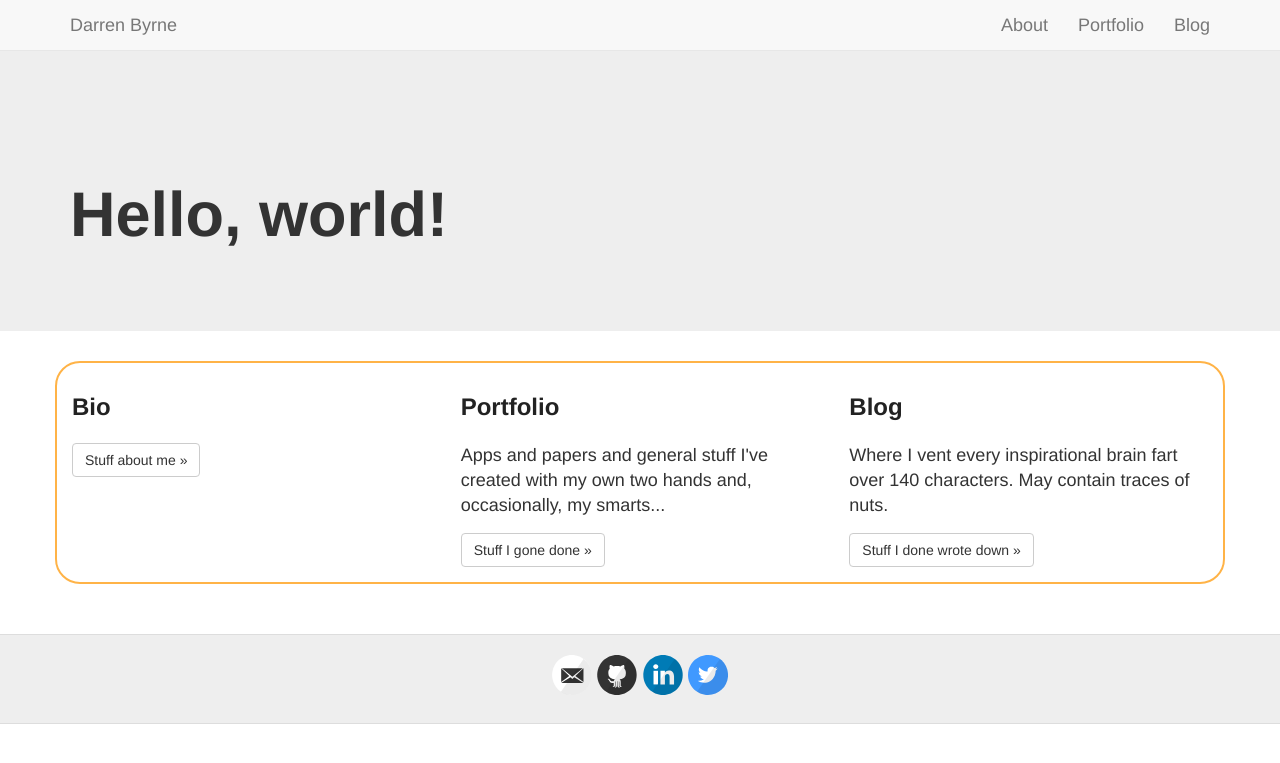
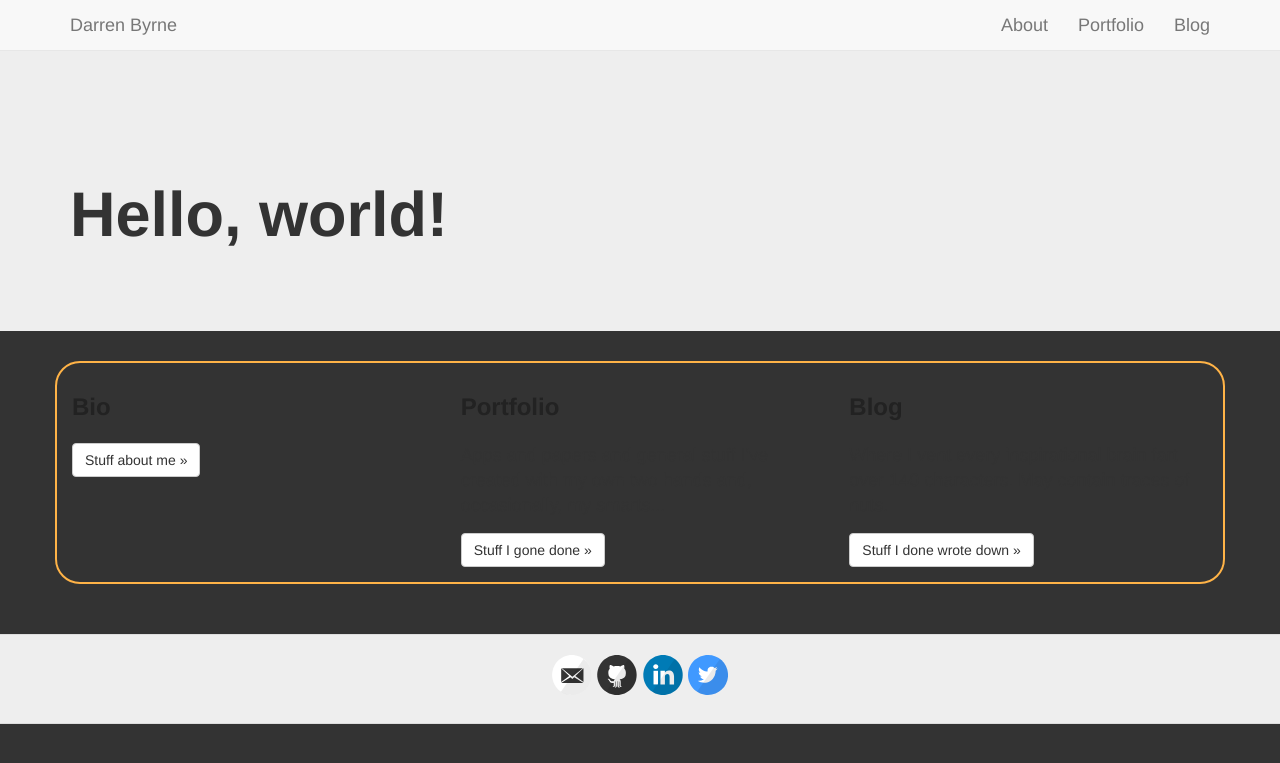
Before and after one commit to Dazby/dazby.github.io, a Jekyll site: the page built from index.html, in a window 1280 px wide. Shown: the top 763 px of the page. Built offline with Jekyll 4.4.1, drawn with Linux system fonts in a browser that asks for light colours; nearby versions of some CDN libraries; Markdown is read by kramdown in place of the engine named in the settings.

Commit message:
layout updates

```diff
--- a/css/style.scss
+++ b/css/style.scss
@@ -20,7 +20,7 @@ html {
 }
 
 body {
-    background: $white;
+    background: $darkGray;
     font: 18px/1.4 $helvetica;
     color: $darkGray;
     padding-top: 50px;
```
